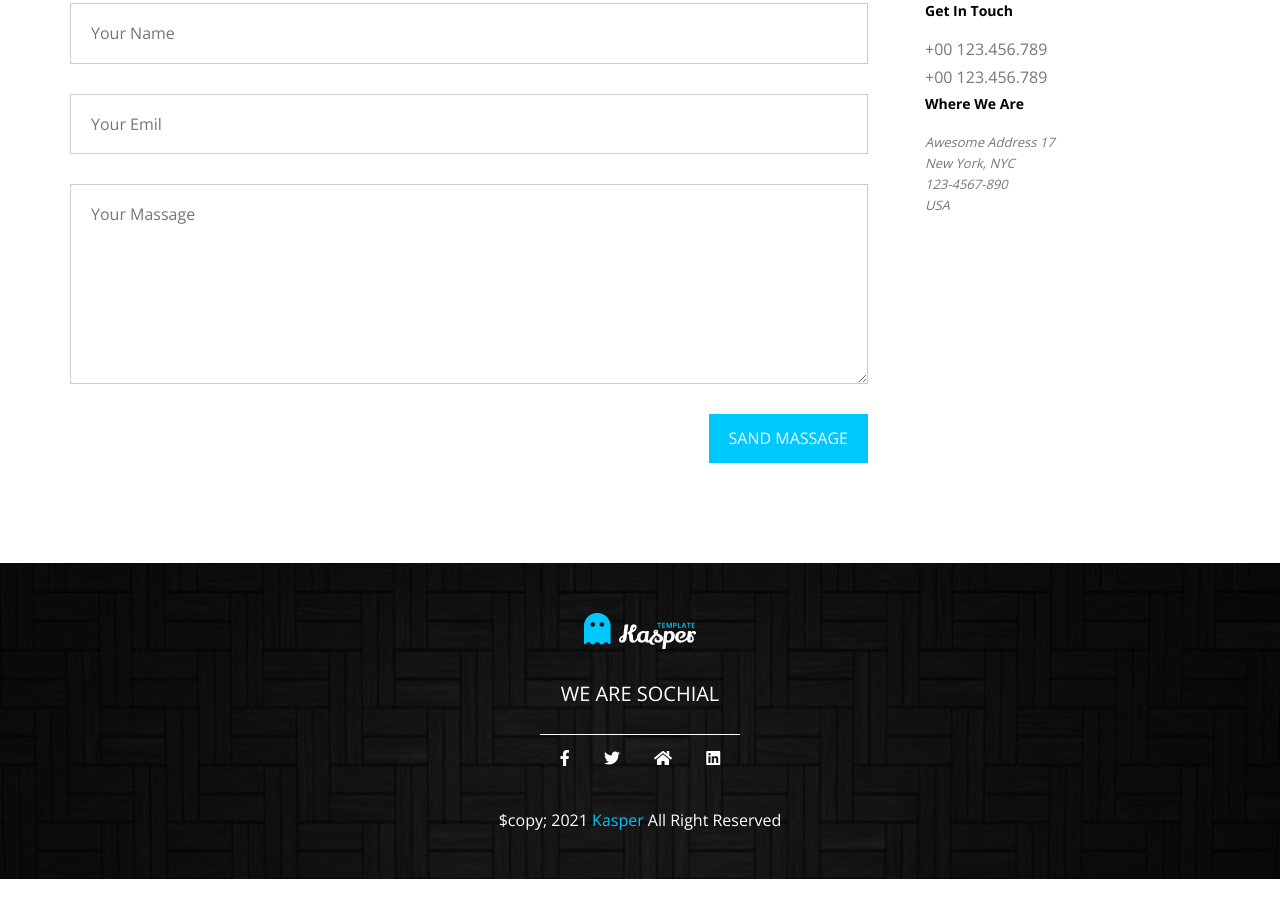
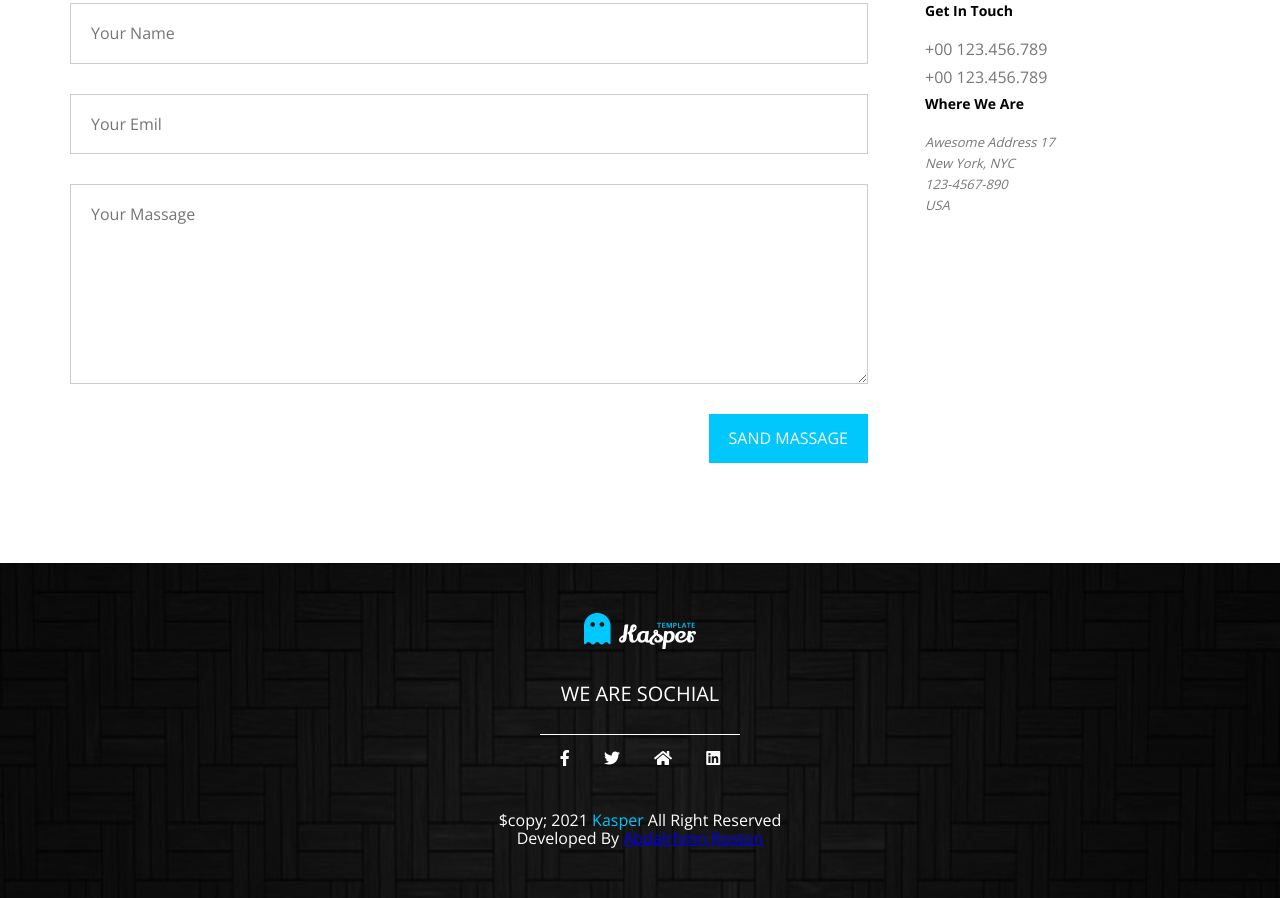
Before and after one commit to AbdalrhmnRoston/Kasper, a plain HTML site: page index.html in a window 1280 px wide. Shown: the part 7637-8535 px from the top of the page. Drawn offline with nearby package versions, Linux system fonts and the light colour scheme.

Commit message:
Update index.html

```diff
--- a/index.html
+++ b/index.html
@@ -517,6 +517,7 @@
                     <i class="fab fa-linkedin"></i>
             </div>
             <p class="copyright">$copy; 2021 <span>Kasper</span> All Right Reserved</p>
+                <div class="dev">Developed By <a href="https://abdalrhmnroston.github.io/Portfolio/index.html">Abdalrhmn Roston</a></div>
         </div>
     </div>
     <!-- End Footer -->
```
